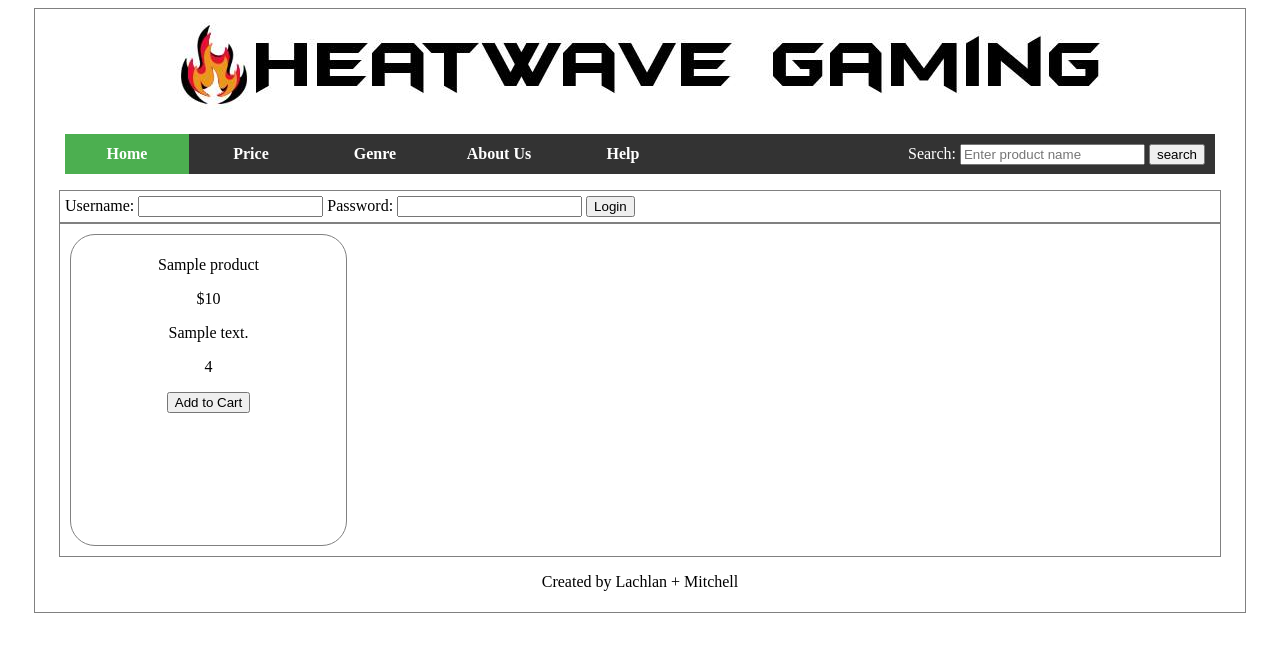
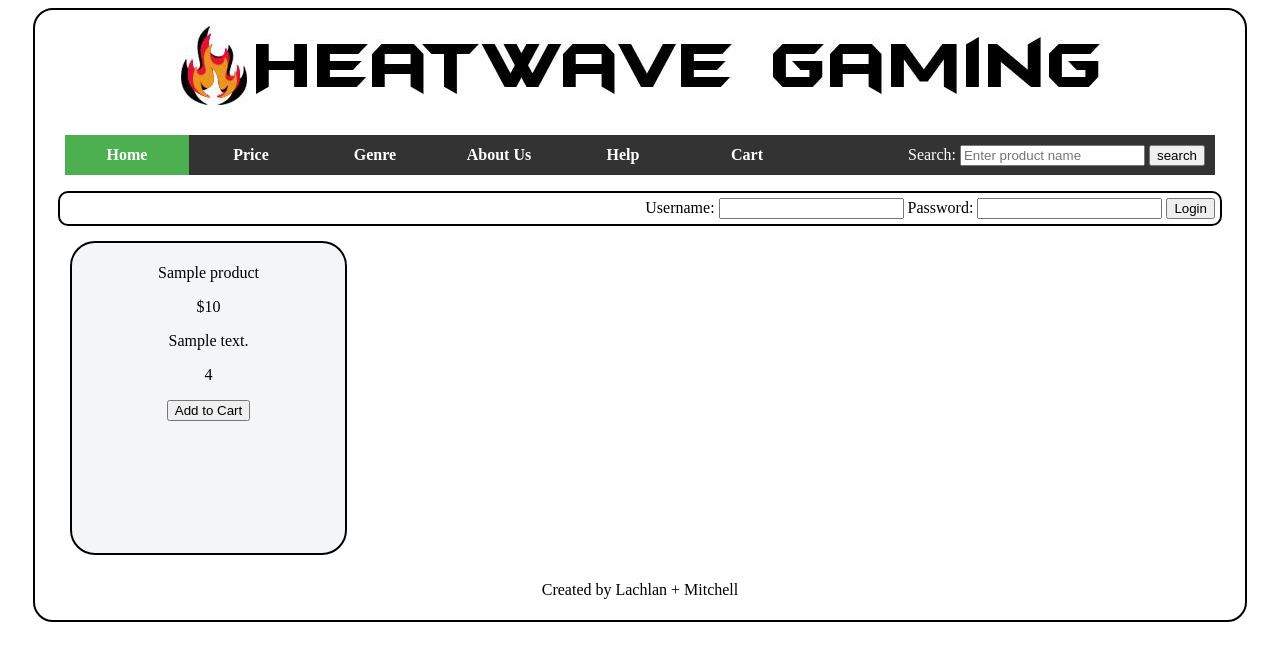
Before and after one commit to Vorcane/assignment2, a PHP site: page / in a window 1280 px wide. Shown: the top 661 px of the page. Run offline with PHP 8.4, Linux system fonts and the light colour scheme; tables that the repository leaves empty or names only in its code hold one stand-in row (values such as "Sample post"); data that the repository does not hold is empty; some libraries are stand-ins or nearby versions.

Commit message:
Cart test

```diff
--- a/ajax/login.php
+++ b/ajax/login.php
@@ -30,7 +30,7 @@
                         $cookiename = "sessionID";
                         $cookievalue = $sessionid;
                         setcookie($cookiename, $cookievalue, time()+ (86400 * 7), "/"); // Sets cookie with the id for expiry in a week
-
+                        $found = 1;
                     } else {
                         echo "Login failed, please try again";
                     }
@@ -39,5 +39,6 @@
 	} else {
 		echo "Invalid username or password";
 	}
+    echo "$found";
     mysql_close(); //Ends DB connection
 ?>
--- a/css/styles.css
+++ b/css/styles.css
@@ -1,10 +1,11 @@
 /*Container to hold everything outer layer*/
 div.outer {
 	width: 1200px;
-	border: 1px solid gray;
+	border: 2px solid black;
 	margin: 0 auto;
 	position: relative;
 	padding: 5px;
+	border-radius: 20px;
 }
 /*Finished container for outer layer*/
 
@@ -17,10 +18,23 @@ div.outer {
 	font-weight: bold;
 }
 
+.left {
+	text-align: left;
+	font-size: 150%;
+	float: left;
+}
+
+.right {
+	float: right;
+}
+
+.inline {
+	display: inline;
+}
 /*Setting up the main section with all the content*/
 section.mainCont {
 	width: 1150px;
-	border: 1px solid gray;
+	/*border: 1px solid gray;*/
 	margin: 0 auto;
 	position: relative;
 	padding: 5px;
@@ -30,11 +44,14 @@ section.mainCont {
 /*Setting up the div for holding login form*/
 div.login-form {
 	width: 1150px;
-	border: 1px solid gray;
+	border: 2px solid black;
 	margin: 0 auto;
 	position: relative;
 	padding: 5px;
-	/*text-align: right; */
+	margin-bottom: 5px;
+	text-align: right;
+	border-radius: 10px;
+	overflow: auto;
 }
 
 /*Setting up the about us section with all the content*/
@@ -47,15 +64,16 @@ section.aboutus {
 }
 
 div.prodContainer {
-	width: 265px;
+	width: 263px;
 	height: 300px;
-	border: 1px solid gray;
+	border: 2px solid black;
 	margin: 5px;
 	position: relative;
 	float: left;
 	padding: 5px;
 	text-align: center;
 	border-radius: 25px;
+	background-color: #f4f5f7;
 }
 /*Finished main content*/
 
--- a/index.php
+++ b/index.php
@@ -7,7 +7,7 @@
 	<link rel="stylesheet" type="text/css" href="css/styles.css"></link>
     <script src="https://ajax.googleapis.com/ajax/libs/jquery/3.1.1/jquery.min.js"></script>
     <script src="javascript/js.cookie.js"></script>
-    <script src="javascript/loginscripts.js"></script>
+    <script src="javascript/scripts.js"></script>
 </head>
 
 <body onload="checklogin()">
@@ -49,7 +49,11 @@
 				</li>
 				<li><a href="#" id="aboutus">About Us</a></li>
 				<li><a href="#">Help</a></li>
-
+				<li><a href="#">Cart</a>
+                    <ul>
+                        <div id="cart"></div>
+                    </ul>
+                </li>
 				<!--Code for the search bar-->
 				<form class="search" name="searchBar" action="javascript:AnyFunction();" method="POST">
 					<label>Search: <input type="text" id="search" name="searchbar" placeholder="Enter product name"></input> </label>
@@ -76,12 +80,13 @@
 
 					# Displaying what the query retrieved
 					while ($row = mysql_fetch_assoc($query)) {
+                        $productID = $row["productID"];
 						echo "<div class='prodContainer'>"; # Starting the container
 						echo "<p>" . $row["name"] . "</p>";
 						echo "<p>$" . $row["price"] . "</p>";
 						echo "<p>" . $row["description"] . "</p>";
 						echo "<p>" . $row["rating"] . "</p>";
-						echo "<form name='addButton' action='' method='POST'><input type='submit' name='addToC' value='Add to Cart'></input></form>";
+						echo "<form name='addButton' action='addtocart($productID)' method='POST'><input type='submit' name='addToC' value='Add to Cart' id='$productID'></input></form>";
 						echo "</div>"; # Ending the container
 					}
 					#echo (mysql_num_rows($query) !== 0) ? mysql_result($query, 0, "name") : "Not found";
--- a/javascript/loginscripts.js
+++ b/javascript/scripts.js
@@ -24,6 +24,7 @@ function checklogin() {
             $('div#login-form').html(outputhtml); //removes the login forms and replaces it with a greeting message, logout button and link to user account page
         }
     });
+    loadcart(); // Loads the cart on page load
 }
 
 function login() {
@@ -33,9 +34,11 @@ function login() {
 
     if (($.trim(username) !== '') && ($.trim(password) !== '')) {
         $.post('ajax/login.php', {username: username, password: password}, function (data) {
-            $('div#login-data').text(data);
+            var found = data;
         });
-        location.reload();
+        if(found==1;){
+            location.reload();
+        }
     }
 }
 
@@ -106,3 +109,19 @@ function addproducts() {
         });
     });
 }
+
+function addtocart(productID){
+    var currentcart = Cookies.get('cart');
+    currentcart.concat(productID,";");
+    Cookies.set('cart', currentcart);
+}
+
+function loadcart(){
+    var currentcart = Cookies.get('cart');
+    var splitcart = currentcart.split(';');
+    splitcart.forEach(function(productID) {
+       $.post('ajax/cart.php', {productID: productID}, function (data) {
+           $('div#cart').append('<li><a href="#">' + data + "</a></li>")
+       });
+    });
+}
--- a/javascript/test.js
+++ /dev/null
@@ -1,5 +0,0 @@
-$('input#login-submit').on('click', function() {
-    var username = $('input#usernamefield').val();
-    var password = $('input#passwordfield').val();
-    alert(name);
-});
```
Also changed, not shown: aaaaindex.php (deleted, +0 -108 lines), ajax/cart.php (added, +9 -0 lines), javascript/cart.js (added, +15 -0 lines).
